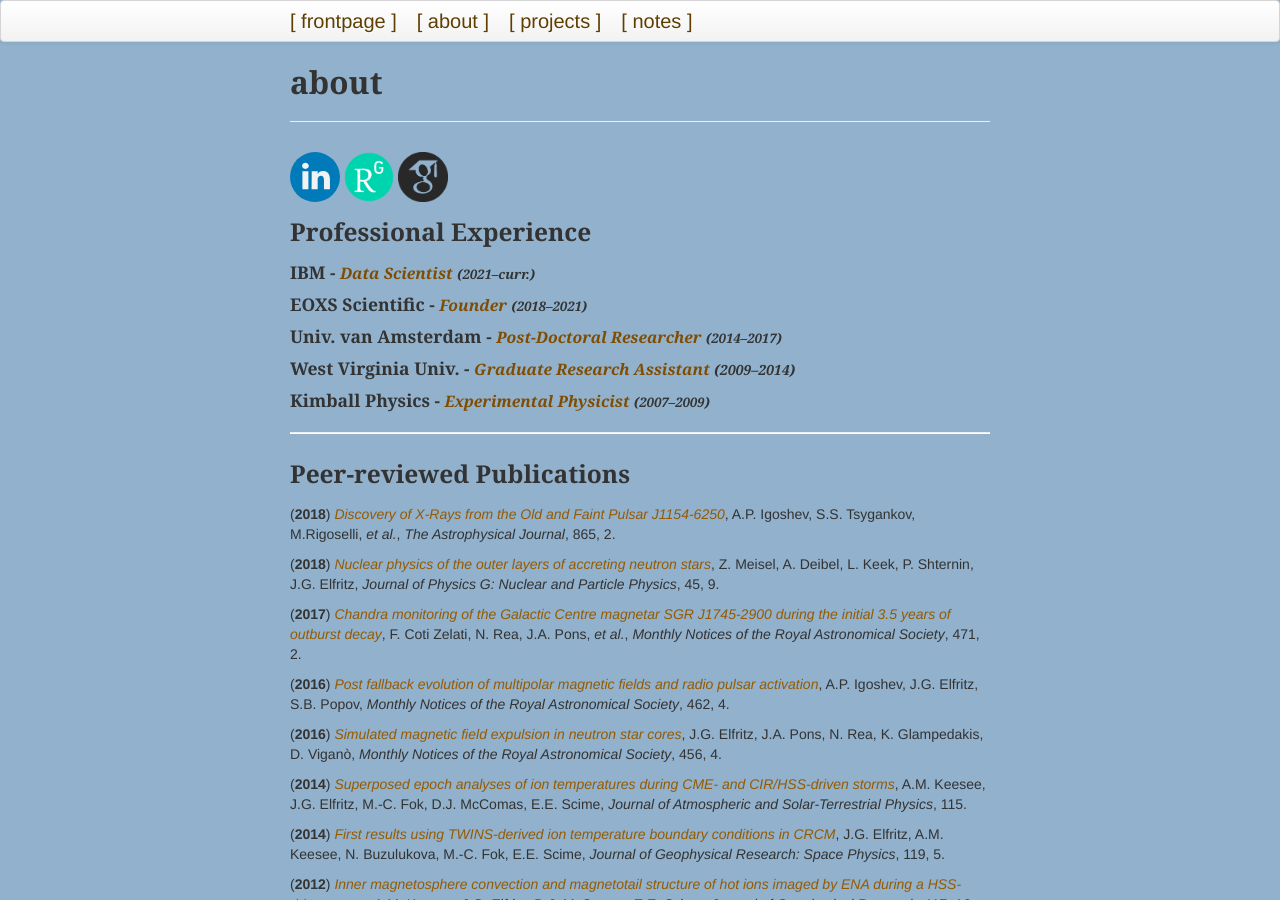
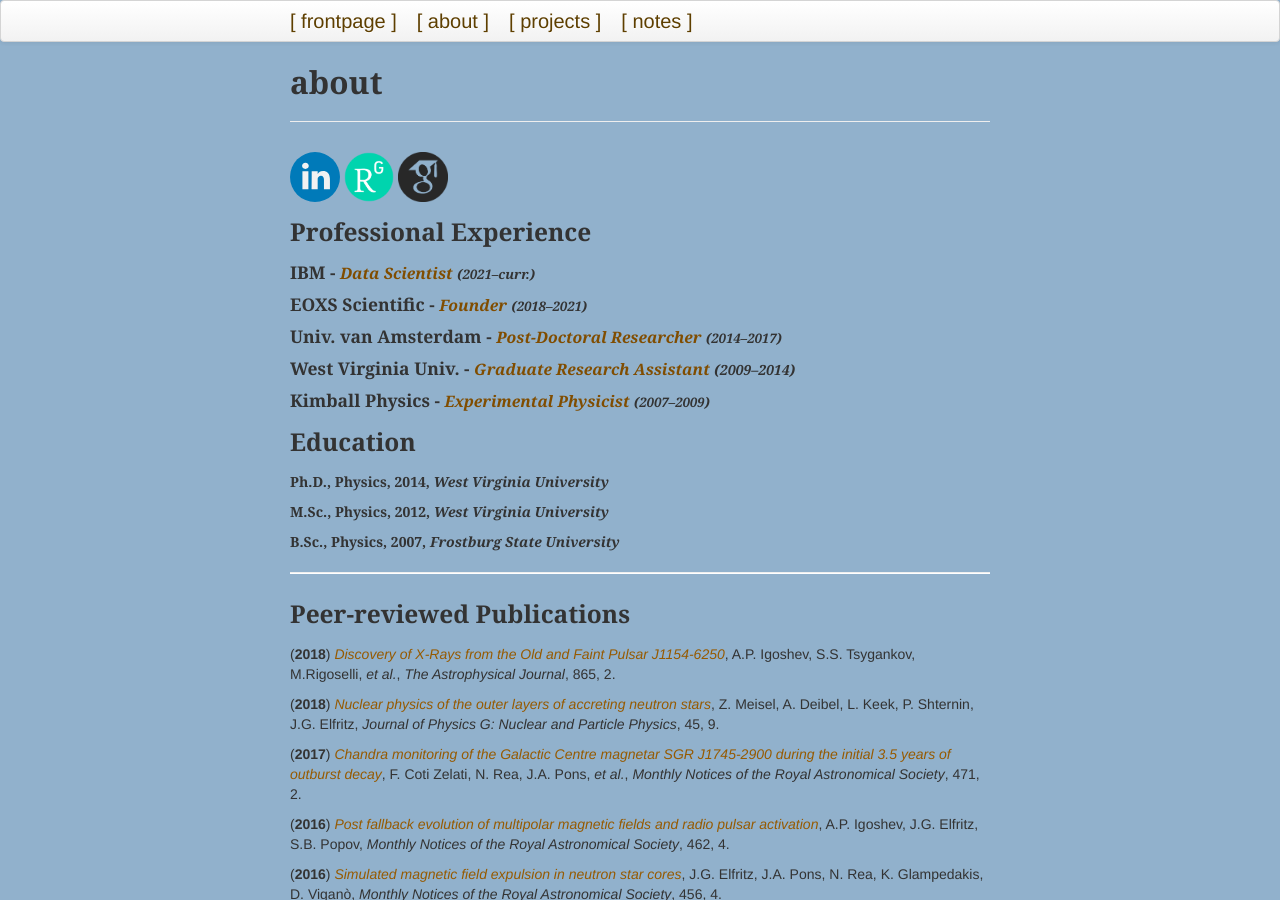
Before and after one commit to justinelfritz/justinelfritz.github.io, a Jekyll site: the page built from pages/about.md, in a window 1280 px wide and 900 px high. Built offline with Jekyll 4.4.1, drawn with Linux system fonts in a browser that asks for light colours.

Commit message:
added education section below Experience

```diff
--- a/pages/about.md
+++ b/pages/about.md
@@ -17,6 +17,14 @@ description: general synopsis and motivation
 #### West Virginia Univ. - <span style="font-size:0.9em; color:#804d00; font-style:italic">Graduate Research Assistant</span> <span style="font-size:0.80em; font-style:italic"> (2009--2014) </span>
 
 #### Kimball Physics - <span style="font-size:0.9em; color:#804d00; font-style:italic">Experimental Physicist</span> <span style="font-size:0.75em; font-style:italic"> (2007--2009) </span>
+
+
+
+### Education
+
+##### Ph.D., Physics, 2014, *West Virginia University*
+##### M.Sc., Physics, 2012, *West Virginia University*
+##### B.Sc., Physics, 2007, *Frostburg State University*
 
 ---
 
```
